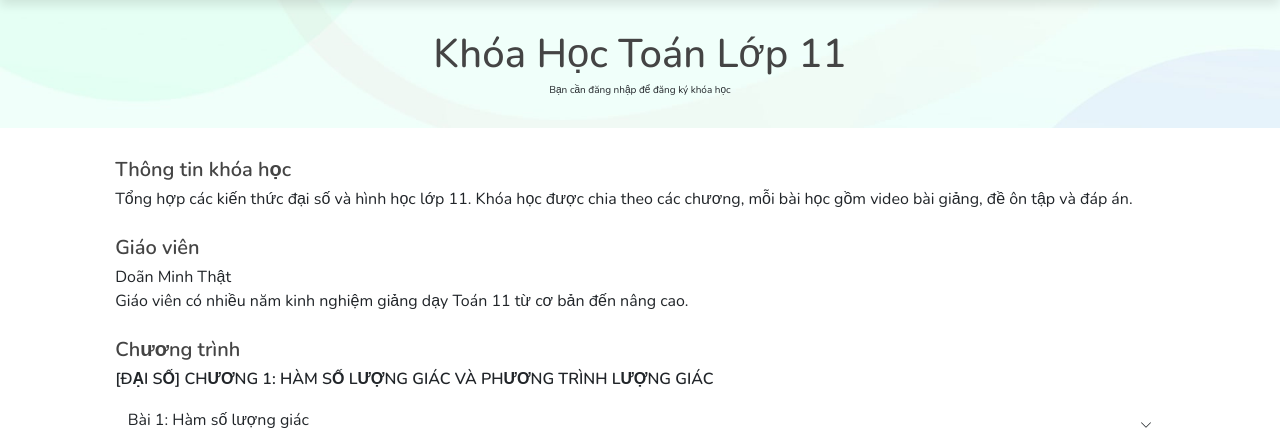
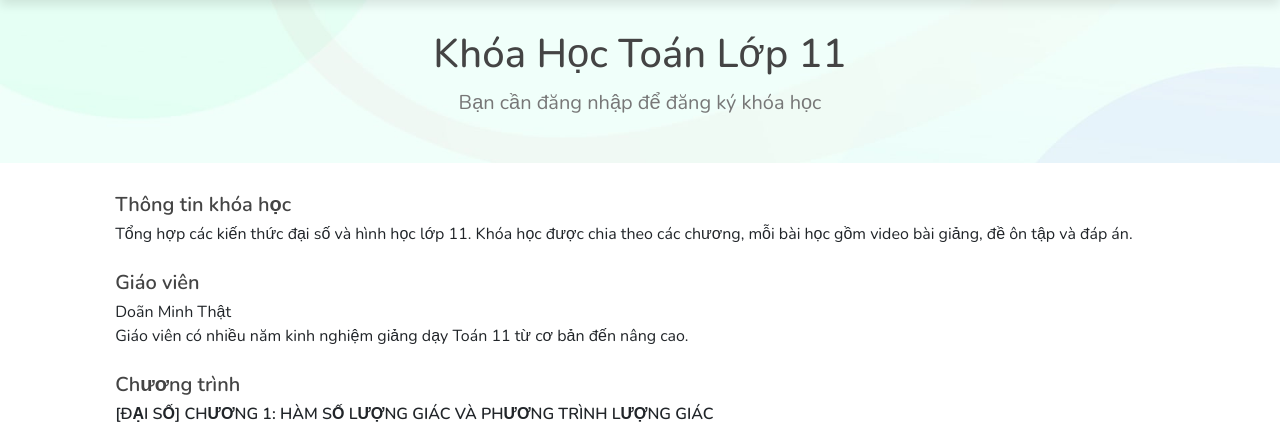
Before and after one commit to ducool/btl_easy_math, a PHP site: page /khoa_hoc_toan_11.php in a window 1280 px wide. Shown: the part 86-516 px from the top of the page. Run offline with PHP 8.4, Linux system fonts and the light colour scheme; data comes from the database, SQL or seed files in the repository.

Commit message:
Add files via upload

```diff
--- a/khoa_hoc_toan_11.php
+++ b/khoa_hoc_toan_11.php
@@ -74,6 +74,8 @@ if(isset($message)){
 <?php require 'header.php'; ?>
 <!-- header section ends -->
 
+
+
 <section class="heading-link">
    <h3>Khóa học Toán lớp 11</h3>
    <form action="" method="POST">
@@ -84,7 +86,7 @@ if(isset($message)){
       $khoa=mysqli_query($con,$sql2);
       $data="";
       if ($kh=mysqli_fetch_array($khoa))
-                { $data = $kh['tk_id']; }
+                {$data = $kh['tk_id']; }
 
       if($data!='')
       { ?>
@@ -98,13 +100,12 @@ if(isset($message)){
     <input type="submit" value="Đăng ký" name="add" style="border: 1px solid; font-size: 2rem;" class="btn">
     <?php ;}
      } else {
-        $data=""; echo "Bạn cần đăng nhập để đăng ký khóa học";} ?>
+        $data=""; ?>  <p class="pcourses">Bạn cần đăng nhập để đăng ký khóa học</p>
+        <?php ;} ?>
       </form>
-
 </section>
 
 <section class="courses">
-
    <h2 class="bheading"> Thông tin khóa học </h2>
    <?php
    $sql3= "SELECT * FROM `tbl_tong_hop_khoa_hoc` WHERE th_id LIKE'LOP11'";
@@ -116,14 +117,13 @@ if(isset($message)){
    <br>
 
    <h2 class="bheading"> Giáo viên </h2>
-    <?php
+   <?php
    $sql4= "SELECT * FROM `tbl_giao_vien` WHERE th_id LIKE'LOP11'";
    $giaovien=mysqli_query($con,$sql4);
    while($tt=mysqli_fetch_array($giaovien))
    { ?>
       <p class="pcourses"> <?php echo $tt["gv_ho_ten"];?> <br>  <?php echo $tt["gv_thong_tin"];?></p>
   <?php } ?>
-
    <br>
 
    <h2 class="bheading"> Chương trình </h2>
@@ -175,6 +175,15 @@ if(isset($message)){
 
     </div>
 </section>
+
+
+
+
+
+
+
+
+
 <!-- footer section starts  -->
 
 
```
